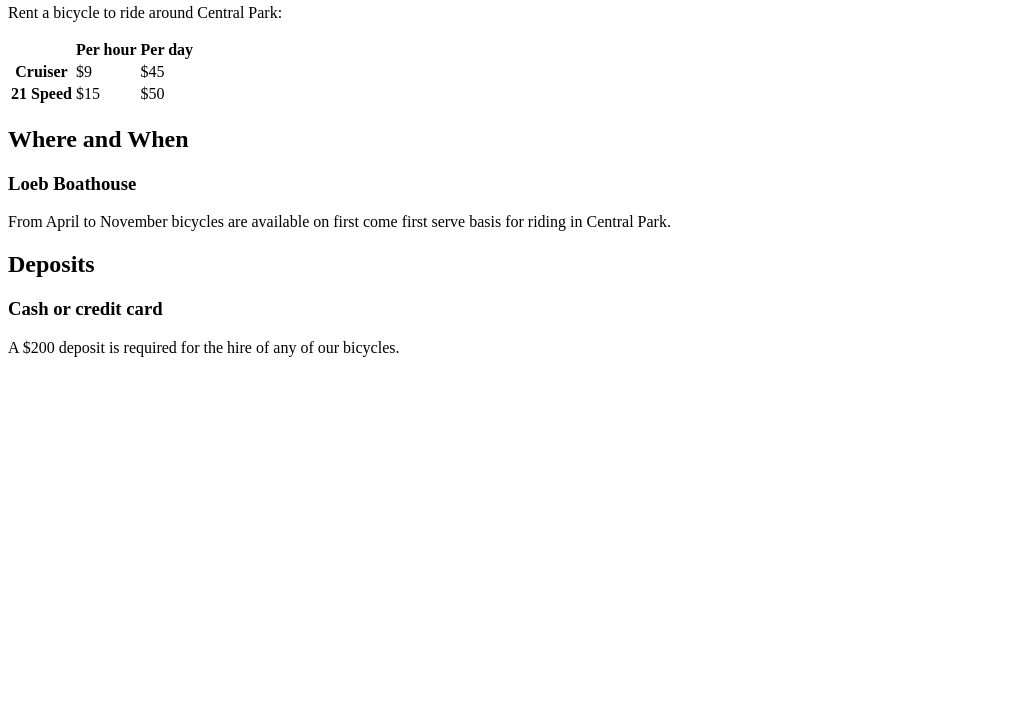
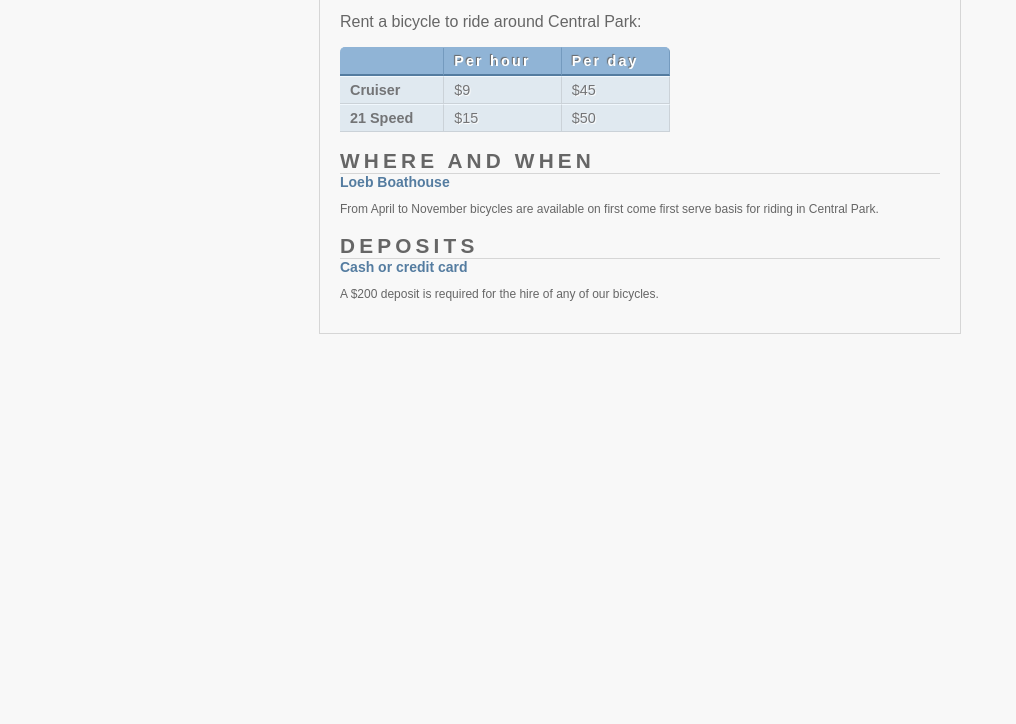
Before and after one commit to anasahmed700/frontend-web-PIAICQ1, a plain HTML site: page css/15layouts/04multiple-css-sheets.html in a window 1280 px wide. Shown: the part 76-800 px from the top of the page, without its empty margins (0-1016 px from the left). Drawn offline with Linux system fonts and the light colour scheme.

Commit message:
Added CSS layout example code

```diff
--- a/css/15layouts/04multiple-css-sheets.html
+++ b/css/15layouts/04multiple-css-sheets.html
@@ -2,7 +2,7 @@
 <html>
 	<head>
 		<title>Multiple Style Sheets - Import</title>
-        <link rel="stylesheet" type="text/css" href="css/styles.css" />
+        <link rel="stylesheet" type="text/css" href="css/style.css" />
 
 	</head>
 	<body>
--- /dev/null
+++ b/css/15layouts/css/example.css
@@ -0,0 +1,110 @@
+@font-face {
+    font-family: 'QuicksandBook';
+    src: url('../fonts/Quicksand_Book-webfont.eot');
+    src: url('../fonts/Quicksand_Book-webfont.eot?#iefix') format('embedded-opentype'),
+        url('../fonts/Quicksand_Book-webfont.woff') format('woff'),
+        url("../fonts/Quicksand_Book-webfont.ttf") format('truetype'),
+        url('../fonts/Quicksand_Book-webfont.svg#QuicksandBook') format('svg');
+    font-weight: normal;
+    font-style: normal;
+}
+
+body {
+    color: #fff;
+    background: #413f3b url('../images/bg.jpg');
+    font-family: Georgia, 'Times New Roman', Times, serif;
+    font-size: 90%;
+    margin: 0px;
+    text-align: center;
+}
+
+a {
+    color: #b5c1ad;
+    text-decoration: none;
+}
+
+a:hover {
+    color: #fff;
+}
+
+header {
+    background-image: url('../images/bg-header.jpg');
+    padding: 0px;
+    height: 100px;
+    position: fixed;
+    top: 0px;
+    width: 100%;
+    z-index: 50;
+}
+
+.nav {
+    float: right;
+    font-family: QuicksandBook, Helvetica, Arial, sans-serif;
+    padding: 45px 0px 0px 0px;
+    text-align: right;
+}
+
+main {
+    width: 960px;
+    margin: 0px auto;
+    background-image: url('../images/bg-triangle.png');
+    background-repeat: no-repeat;
+    background-position: 0px 0px;
+    text-align: left;
+}
+
+.logo {
+    margin-bottom: 20px;
+}
+
+h1,
+h2 {
+    font-family: QuicksandBook, Helvetica, Arial, sans-serif;
+    font-weight: normal;
+    text-transform: uppercase;
+}
+h1{
+    font-size: 240%;
+    margin-top: 140px;
+}
+.date{
+    font-family: Arial, Helvetica, sans-serif;
+    font-size: 75%;
+    color: #b5c1ad;
+}
+.intro{
+    clear: left;
+    font-size: 90%;
+    line-height: 1.4em;
+}
+.main-story{
+    background-image: url('../images/triangles.png');
+    background-repeat: no-repeat;
+    background-position:122px 142px;
+    height: 570px;
+}
+.more-articles{
+    border-top: 1px solid #fff;
+    padding: 10px;
+}
+.more-articles p {
+    border-bottom: 1px solid #807c72;
+    padding: 5px 0px 15px 0px;
+    font-size: 80%;
+}
+.more-articles p:last-child{
+    border-bottom: none;
+}
+footer{
+    clear: both;
+    background: rgba(0, 0, 0, .2);
+    padding: 5px 10px;
+}
+footer p{
+    font-family: Arial, Helvetica, sans-serif;
+    font-size: 75%;
+    text-align: right;
+}
+footer a{
+    color: #807c72;
+}
--- a/css/15layouts/css/style.css
+++ b/css/15layouts/css/style.css
@@ -0,0 +1,19 @@
+@import url("tables.css");
+@import url("typography.css");
+
+body{
+    color: #666;
+    background-color: #f8f8f8;
+    text-align: center;
+}
+#page{
+    width: 600px;
+    text-align: left;
+    margin-left: auto;
+    margin-right: auto;
+    border: 1px solid #d6d6d6;
+    padding: 20px;
+}
+h3{
+    color: #547ca0;
+}
--- a/css/15layouts/css/tables.css
+++ b/css/15layouts/css/tables.css
@@ -0,0 +1,39 @@
+table{
+    border-spacing: 0px;
+}
+th, td{
+    padding: 5px 30px 5px 10px;
+    margin: 0px;
+    font-size: 90%;
+    border-spacing: 0px;
+}
+th, td{
+    color: #737476;
+    text-align: left;
+    background-color: #e0e9f0;
+    border-top: 1px solid #f1f8fe;
+	border-bottom: 1px solid #cbd2d8;
+	border-right: 1px solid #cbd2d8;
+}
+tr.head th{
+    color: #fff;
+	background-color: #90b4d6;
+	border-bottom: 2px solid #547ca0;
+	border-right: 1px solid #749abe;
+	border-top: 1px solid #90b4d6;
+	text-align: center;
+	text-shadow: -1px -1px 1px #666;
+	letter-spacing: 0.15em;
+}
+tr.head th:first-child{
+    border-top-left-radius: 5px;
+}
+tr.head th:last-child{
+    border-top-right-radius: 5px;
+}
+td{
+    text-shadow: 1px 1px 1px #fff;
+}
+tr.even td, tr.even th{
+    background-color: #e8eff5;
+}
--- /dev/null
+++ b/css/15layouts/css/typography.css
@@ -0,0 +1,24 @@
+body{
+    font-family: Arial, Helvetica, sans-serif;
+    font-size: 100%;
+}
+p{
+    font-size: 0.75em;
+}
+.intro{
+    font-size: 1em;
+}
+h1{
+    font-size: 1.5em;
+}
+h2{
+    font-size: 1.3em;
+    text-transform: uppercase;
+    letter-spacing: 0.2em;
+    border-bottom: 1px solid #d6d6d6;
+    margin-bottom: 0px;
+}
+h3{
+    font-size: 0.875em;
+    margin: 0px;
+}
```
Also changed, not shown: css/15layouts/05example.html (added, +75 -0 lines), css/15layouts/fonts/Quicksand_Book-webfont.woff (added), css/15layouts/images/bg-header.jpg (added), css/15layouts/images/bg-triangle.png (added), css/15layouts/images/bg.jpg (added), css/15layouts/images/header-triangle.png (added), css/15layouts/images/logo.png (added), css/15layouts/images/more1.jpg (added), css/15layouts/images/more2.jpg (added), css/15layouts/images/more3.jpg (added), css/15layouts/images/more4.jpg (added), css/15layouts/images/triangles.png (added).
